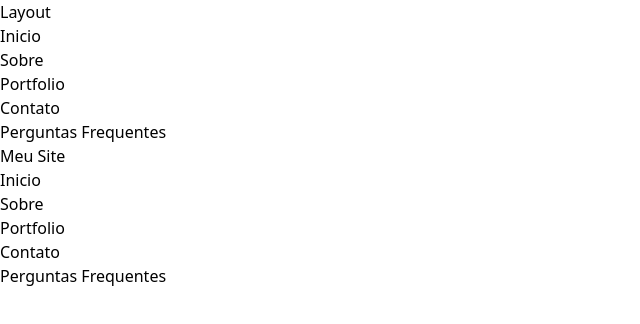
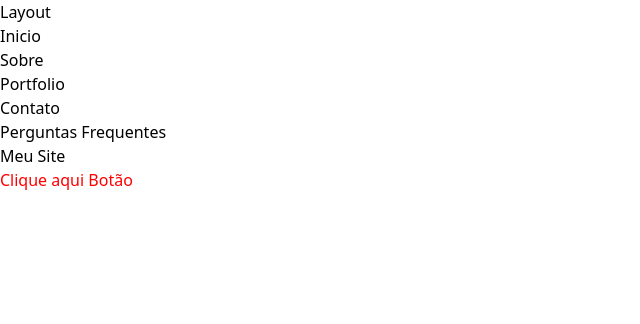
Before and after one commit to WagnerTerry/conhecendo-svelte, a SvelteKit app: page / in a window 1280 px wide. Shown: the top 324 px of the page, without its empty margins (0-640 px from the left). Built offline with nearby package versions, Linux system fonts and the light colour scheme.

Commit message:
feat: iniciando componente

```diff
--- a/src/routes/+page.svelte
+++ b/src/routes/+page.svelte
@@ -1,10 +1,16 @@
+<script>
+    import Button from "./Button.svelte";
+</script>
+
 <h1>Meu Site</h1>
 
-<ul>
+<Button label="Clique aqui" />
+<Button />
+
+<!-- <ul>
     <li><a href="/">Inicio</a></li>
     <li><a href="/sobre">Sobre</a></li>
     <li><a href="/portfolio">Portfolio</a></li>
     <li><a href="/contato">Contato</a></li>
     <li><a href="/faq">Perguntas Frequentes</a></li>
-
-</ul>
+</ul> -->
--- /dev/null
+++ b/src/routes/Button.svelte
@@ -0,0 +1,11 @@
+<script>
+    export let label = 'Botão'
+</script>
+
+<button class="btn">{label}</button>
+
+<style>
+    .btn {
+        color: #f00;
+    }
+</style>
```
